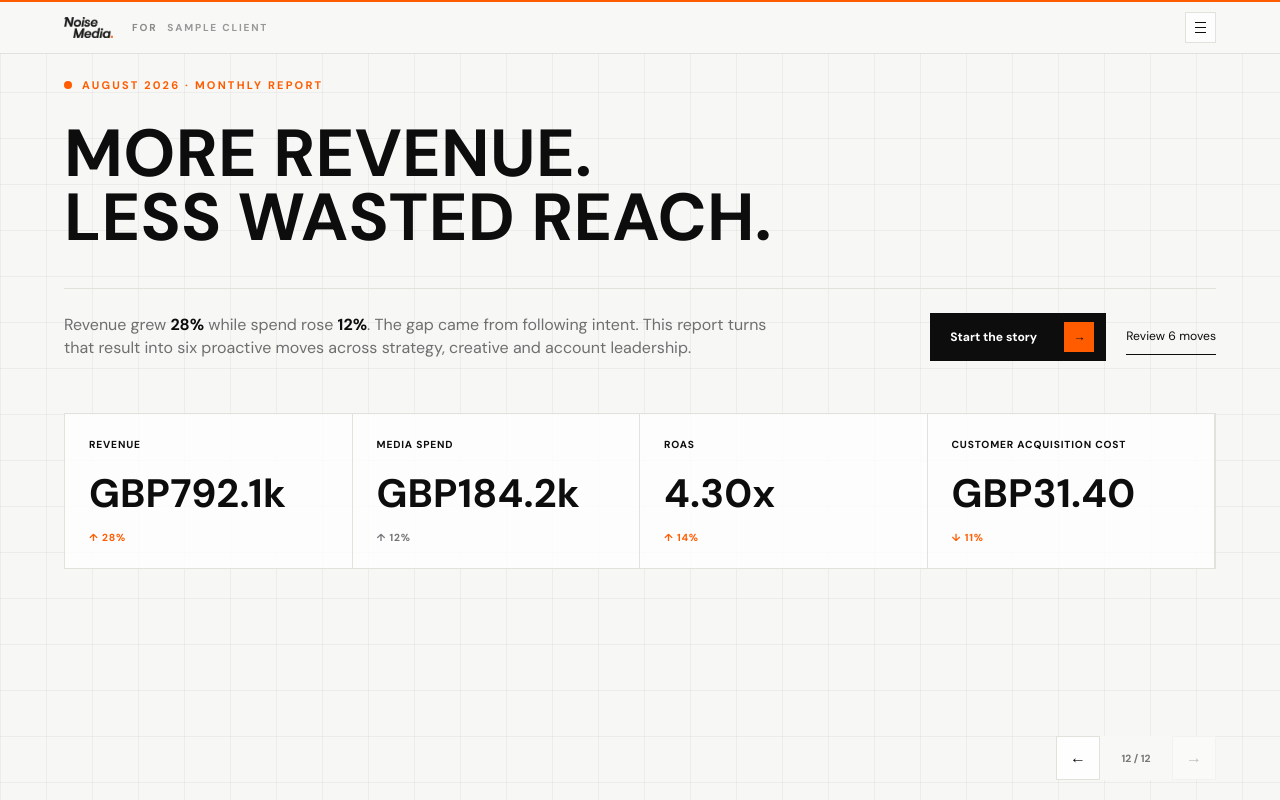
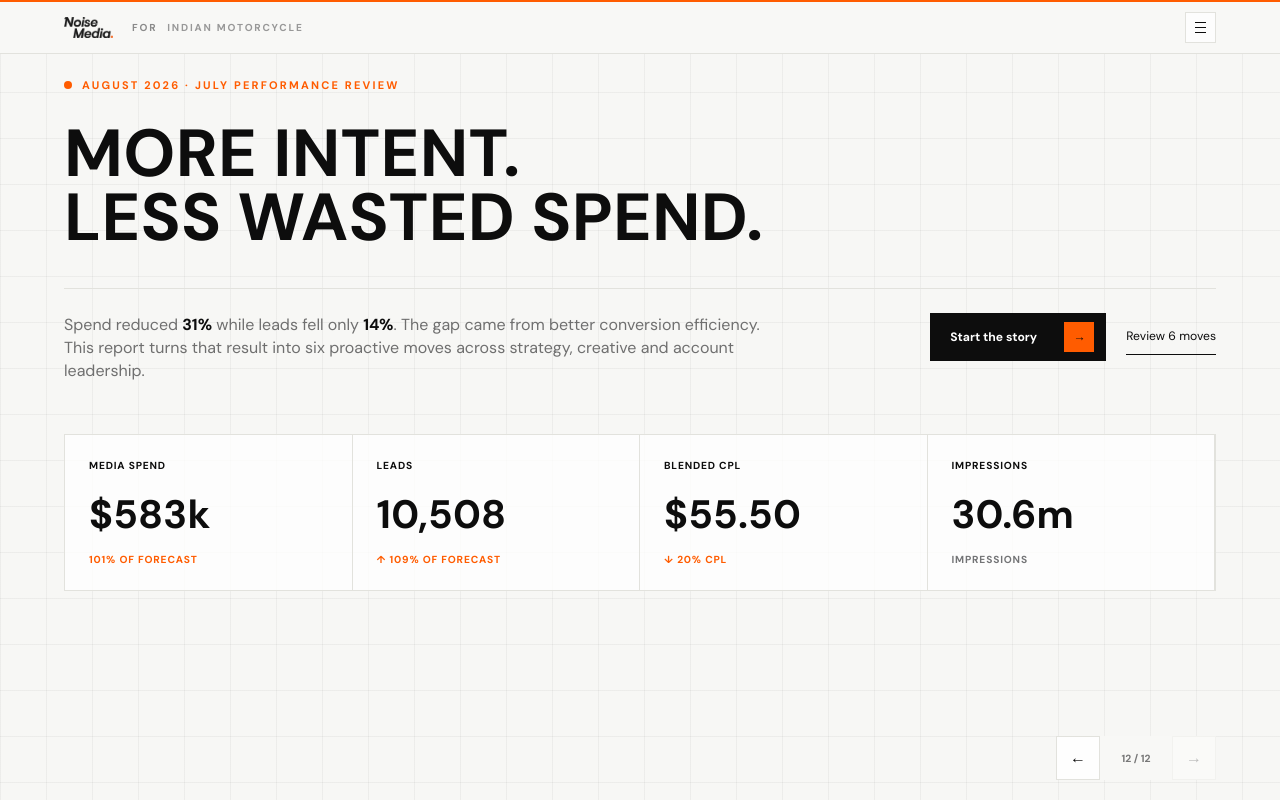
Before and after one commit to NOISEMEDIAGROUP/noise-client-reporting-template, a Next.js app: page / in a window 1280 px wide. Built offline with nearby package versions, Linux system fonts and the light colour scheme.

Commit message:
Use Indian Motorcycle data and clarify action register

```diff
--- a/app/page.tsx
+++ b/app/page.tsx
@@ -8,51 +8,51 @@ const chapters = [
   { id: "campaigns", number: "02", label: "Campaign breakdown" },
   { id: "channels", number: "03", label: "Channel breakdown" },
   { id: "creative", number: "04", label: "Winning creative" },
-  { id: "actions", number: "05", label: "Action register" },
+  { id: "actions", number: "05", label: "Overall learnings + next steps" },
 ];
 
 const campaigns = [
   {
-    name: "Always-on acquisition",
-    status: "Beat target",
-    result: "4.8x",
-    metric: "ROAS",
-    change: "+21% vs. last period",
-    bars: [42, 55, 58, 68, 72, 87, 96],
+    name: "Meta · Prospecting",
+    status: "Efficient scale",
+    result: "2,366",
+    metric: "leads",
+    change: "$116 CPL",
+    bars: [78, 72, 68, 63, 58, 51, 46],
     happened:
-      "Revenue grew faster than spend as budget shifted into creator-led product proof and higher-intent audiences.",
+      "Prospecting delivered 2,366 leads from $274.8K of spend, with lead volume holding up as investment reduced.",
     why: "The campaign gave people a use case, a reason to believe and a product demonstration within the first three seconds.",
     learning:
-      "Specific moments outperform generic lifestyle. Showing when the product matters makes the benefit instantly legible.",
-    next: "Scale the winning creator structure into three new need states. Increase budget by 15% while ROAS stays above 4.2x.",
+      "Direct model detail, finance and product proof are doing more work than broad lifestyle language.",
+    next: "Keep prospecting as the scale engine, but rotate in model-specific finance and riding-experience concepts before fatigue appears.",
   },
   {
-    name: "Summer launch",
-    status: "Built demand",
-    result: "3.7x",
-    metric: "ROAS",
-    change: "+34% new-customer revenue",
-    bars: [30, 48, 71, 84, 76, 69, 73],
+    name: "Meta · Retargeting",
+    status: "Most efficient",
+    result: "2,711",
+    metric: "leads",
+    change: "$20 CPL",
+    bars: [44, 49, 56, 61, 70, 77, 91],
     happened:
-      "The launch created a strong first-week spike, then settled as frequency rose across the broadest prospecting audiences.",
+      "Retargeting generated more leads despite a 25% month-on-month spend reduction, with a 5.7% landing-page-to-lead rate.",
     why: "Distinctive colour and a clear seasonal cue earned attention. Repeated exposure without enough narrative variation limited the tail.",
     learning:
-      "A strong campaign world opens the door. A deeper bank of stories keeps it open once the launch moment passes.",
-    next: "Keep the visual world. Add product proof, creator reaction and comparison edits before the next frequency peak.",
+      "High-intent audiences reward direct, branded product-first creative and finance cues.",
+    next: "Protect the $20 CPL advantage while expanding model-specific retargeting and monitoring frequency by dealer tier.",
   },
   {
-    name: "Retention push",
-    status: "Most efficient",
-    result: "6.2x",
-    metric: "ROAS",
-    change: "18% of total revenue",
-    bars: [52, 48, 62, 59, 73, 80, 91],
+    name: "Google · PMax",
+    status: "Conversion engine",
+    result: "4,444",
+    metric: "conversions",
+    change: "$39.89 CPA",
+    bars: [41, 46, 53, 62, 70, 79, 87],
     happened:
-      "Email-engaged and recent-site audiences converted efficiently, but the available audience capped total volume.",
+      "Performance Max delivered 84% of Google conversions, with Chief, Pursuit and Scout carrying the largest volume.",
     why: "The message acknowledged existing product knowledge and moved straight to a new reason to buy. No re-introduction needed.",
     learning:
-      "Retention creative should reward familiarity. The more we know about the audience, the less the ad needs to explain.",
-    next: "Build sequential messages by recency and previous purchase. Protect efficiency rather than forcing spend into a finite pool.",
+      "Weighted value and model-level signal quality matter more now than simply finding more lead volume.",
+    next: "Move PMax to weighted conversion values and use Max Conversion Value so the account optimises toward desirable bikes, not just form fills.",
   },
 ];
 
@@ -60,83 +60,83 @@ const channels = [
   {
     name: "Meta",
     role: "Scale engine",
-    spend: "GBP112k",
-    result: "4.6x ROAS",
+    spend: "$381k",
+    result: "5,267 leads",
     share: "65% of spend",
     driver:
-      "Creator-led demonstrations did the heavy lifting. Advantage+ found volume once the creative made the benefit obvious.",
+      "Meta delivered 50% of total leads, with retargeting producing 2,711 leads at $20 CPL and prospecting adding 2,366.",
     learnt:
-      "Creative breadth, not narrower targeting, unlocked the next pocket of efficient reach.",
+      "The account can reduce spend and still hold volume when creative and audience intent are aligned.",
     action:
-      "Refresh the top three concepts with new openings every 14 days. Keep the body of the ad recognisable.",
+      "Maintain stage-specific creative: aspirational motion for consideration, model detail for prospecting and direct finance/product proof for retargeting.",
   },
   {
     name: "Google",
     role: "Intent capture",
-    spend: "GBP53k",
-    result: "4.1x ROAS",
-    share: "25% of spend",
+    spend: "$201k",
+    result: "5,287 conversions",
+    share: "35% of spend",
     driver:
-      "Brand search converted efficiently after paid social lifted demand. Shopping gained from cleaner product-group bidding.",
+      "Performance Max drove 4,444 conversions at $39.89 CPA; Brand Search added 843 at $28.65 CPA.",
     learnt:
-      "Search performed best when social had already created the question. The channels are compounding, not competing.",
+      "Search is capturing the demand Meta creates, but model value and product mix need to influence optimisation.",
     action:
-      "Expand non-brand coverage around the three need states proven in social. Hold brand budget to true demand.",
+      "Apply weighted conversion values, scale Catch All where model quality is strongest and switch on AI Max for Brand.",
   },
   {
-    name: "TikTok",
-    role: "Learning engine",
-    spend: "GBP19.2k",
-    result: "2.8x ROAS",
-    share: "10% of spend",
+    name: "Portfolio mix",
+    role: "Model balance",
+    spend: "$583k",
+    result: "10,508 leads",
+    share: "July total",
     driver:
-      "Fast, face-first openings lifted attention, but the transition from story to product page lost too much intent.",
+      "Scout still supplied 4,197 leads, while Bagger rose to 2,177 and became the second-largest model signal.",
     learnt:
-      "The platform can generate curiosity. The landing experience needs to finish the same story the creator starts.",
+      "Bagger is now aligned to its 29% retail target; Touring and Chief remain underrepresented and need deliberate investment.",
     action:
-      "Test a creator-matched landing page and keep investment capped until post-click conversion improves by 20%.",
+      "Hold Bagger momentum and build dedicated Touring/Chief routes so the portfolio is not over-dependent on Scout.",
   },
 ];
 
 const creatives = [
   {
-    title: "Product in hand",
-    channel: "Meta · Prospecting",
-    primary: "6.1x",
-    primaryLabel: "ROAS",
-    secondary: "GBP23.90 CPA",
+    title: "Challenger POV",
+    channel: "Meta · Consideration",
+    primary: "3.09%",
+    primaryLabel: "CTR",
+    secondary: "23K LPV",
     worked:
-      "The product fills the frame before the viewer has time to scroll. Scale, colour and direct product interaction do the stopping.",
+      "A first-person riding perspective makes the experience legible immediately and gives the viewer a reason to imagine the bike in motion.",
     take:
-      "Lead with product truth. Use the first frame to make the ad identifiable without a logo or headline.",
+      "Upper-funnel creative can sell the riding experience before it sells the specification.",
     future:
-      "Carry the close-up structure into texture, leak-proof and size demonstrations.",
+      "Cut the longer Porch House story into 6–15 second edits with the bike moving in the opening frame.",
   },
   {
-    title: "Run with it",
-    channel: "TikTok · Prospecting",
-    primary: "38%",
-    primaryLabel: "Hook rate",
-    secondary: "GBP28.10 CPA",
+    title: "Scout Monthly Payments",
+    channel: "Meta · Conversion prospecting",
+    primary: "798",
+    primaryLabel: "leads",
+    secondary: "$101 CPL",
     worked:
-      "Motion starts immediately and the cobalt styling feels native to the wider campaign without looking like a cut-down TV ad.",
+      "The payment proposition makes the value exchange concrete while keeping the bike central, turning consideration into a measurable action.",
     take:
-      "Movement earns the first second. Product presence needs to arrive just as quickly to turn attention into intent.",
+      "A specific affordability cue can do more conversion work than a broad lifestyle promise.",
     future:
-      "Test the same motion hook with a product close-up at 0.5 seconds and creator voiceover from frame one.",
+      "Build payment variants for Bagger, Touring and Chief, then sequence them against model-specific landing pages.",
   },
   {
-    title: "Ritual reset",
-    channel: "Meta · Retargeting",
-    primary: "4.9x",
-    primaryLabel: "ROAS",
-    secondary: "2.1% CTR",
+    title: "Chieftain Finance",
+    channel: "Meta · Conversion retargeting",
+    primary: "212",
+    primaryLabel: "leads",
+    secondary: "$17 CPL",
     worked:
-      "A simple top-down composition makes the product feel part of an everyday ritual. Familiar objects create context at a glance.",
+      "A direct finance message and detailed bike view answer the final question for high-intent riders without over-explaining.",
     take:
-      "Still life works when every prop explains the use moment. Decoration without meaning is just clutter.",
+      "Retargeting should be product-first, branded and specific. The audience has already done the dreaming.",
     future:
-      "Build a repeatable visual system around workday, workout and weekend rituals.",
+      "Create finance and trade-in routes for each priority model, with the strongest proof in the first frame.",
   },
 ];
 
@@ -145,61 +145,61 @@ const actions = [
     code: "A-01",
     workstream: "Strategy",
     priority: "Scale now",
-    signal: "Always-on acquisition reached 4.8x ROAS, 21% above the previous period.",
-    action: "Reallocate the next 15% of budget into three proven need states. Lock channel roles before spend moves.",
+    signal: "July delivered 10,508 leads at $55.50 CPL, 7% below forecast.",
+    action: "Reinvest into the account at improved cost levels to rebuild volume without giving back the efficiency gain.",
     owner: "Strategy + Paid",
     due: "Week 1",
-    success: "ROAS >4.2x. CAC holds.",
+    success: "CPL ≤$60; leads rebuild.",
   },
   {
     code: "A-02",
     workstream: "Strategy",
     priority: "Build",
-    signal: "This period gave us a signal. The next quarter needs a system built from it.",
-    action: "Turn the three need states into a quarterly growth map with audience, proposition, channel and measurement owner.",
-    owner: "Strategy + Account",
-    due: "16 Sep",
-    success: "Q4 growth map approved.",
+    signal: "PMax drove 84% of Google conversions and concentrated on Chief, Pursuit and Scout.",
+    action: "Introduce weighted conversion values and switch on Max Conversion Value to prioritise desirable bike sales, not lead volume.",
+    owner: "Paid + Strategy",
+    due: "Before next pacing call",
+    success: "Model mix improves; CPL ≤$60.",
   },
   {
     code: "A-03",
     workstream: "Creative",
     priority: "Produce",
-    signal: "Three creative families generated 62% of prospecting revenue.",
-    action: "Commission three territories and nine opening frames. Pre-approve a 14-day rotation before frequency peaks.",
+    signal: "Bagger reached 29% of July leads; Touring and Chief remain at 4% each.",
+    action: "Launch 3–4 Bagger concepts and expand Touring/Chief creative using rider-led lifestyle, product detail and finance.",
     owner: "Creative",
-    due: "12 Sep",
-    success: "3 territories live. CPA within 5%.",
+    due: "Next production sprint",
+    success: "Bagger holds ≥29%; mix broadens.",
   },
   {
     code: "A-04",
     workstream: "Creative",
     priority: "Prove",
-    signal: "TikTok earned a 38% hook rate but lost intent after the click.",
-    action: "Ship a creator-matched landing page and message-continuity test for the winning story.",
-    owner: "Creative + Growth",
-    due: "20 Sep",
-    success: "Post-click CVR rises 20%.",
+    signal: "Challenger POV hit 3.09% CTR; static and lifestyle low performers were more text-heavy.",
+    action: "Build a stage-specific creative matrix: experience-led video, product-first prospecting and branded finance retargeting.",
+    owner: "Creative + Paid",
+    due: "Before next flight",
+    success: "4 territories live; CTR/CPL at benchmark.",
   },
   {
     code: "A-05",
     workstream: "Account",
     priority: "Orchestrate",
-    signal: "The strongest decisions currently sit inside the monthly report.",
-    action: "Run a fortnightly performance × creative council. Leave with one approved test, one owner and one kill rule.",
-    owner: "Account",
-    due: "Start 11 Sep",
-    success: "4 tests/month. 100% owner coverage.",
+    signal: "Production can move faster than feedback and red-flagged routes can stay in working folders.",
+    action: "Quarantine rejected political, Harley and profanity routes and introduce Cleared / Awaiting Feedback / Not Shipping status.",
+    owner: "Account + Creative",
+    due: "48 hours",
+    success: "No unapproved asset reaches media.",
   },
   {
     code: "A-06",
     workstream: "Account",
     priority: "De-risk",
-    signal: "Retention delivered 6.2x ROAS from a finite audience pool.",
-    action: "Bring a 30-day forecast with spend ceilings, fatigue triggers and the next client approval needed.",
-    owner: "Account + Paid",
-    due: "Before next pacing call",
-    success: "No unplanned overspend. Next decision pre-approved.",
+    signal: "July reporting shows lead volume, not downstream model value.",
+    action: "Set a weekly Power BI/CRM quality loop, reconcile selected model to lead form and bring a 30-day decision forecast.",
+    owner: "Account + Data",
+    due: "Start next week",
+    success: "Quality tracked; next approval pre-booked.",
   },
 ];
 
@@ -303,7 +303,7 @@ export default function Home() {
         </button>
         <div className="report-name">
           <span>For</span>
-          <strong>Sample client</strong>
+          <strong>Indian Motorcycle</strong>
         </div>
         <button
           className="menu-toggle"
@@ -360,16 +360,17 @@ export default function Home() {
         aria-label="Horizontal performance report"
       >
         <section className="chapter hero" id="overview" data-story-panel>
-          <div className="hero-kicker reveal">August 2026 · Monthly report</div>
+          <div className="hero-kicker reveal">August 2026 · July performance review</div>
           <h1>
-            More revenue.
+            <span className="sr-only">More revenue.</span>
+            More intent.
             <br />
-            <span>Less wasted reach.</span>
+            <span>Less wasted spend.</span>
           </h1>
           <div className="hero-bottom">
             <p className="hero-summary">
-              Revenue grew <strong>28%</strong> while spend rose <strong>12%</strong>.
-              The gap came from following intent. This report turns that result
+              Spend reduced <strong>31%</strong> while leads fell only <strong>14%</strong>.
+              The gap came from better conversion efficiency. This report turns that result
               into six proactive moves across strategy, creative and account leadership.
             </p>
             <div className="hero-actions">
@@ -387,24 +388,24 @@ export default function Home() {
           </div>
           <div className="metric-ribbon" aria-label="Headline performance">
             <div>
-              <span>Revenue</span>
-              <strong>GBP792.1k</strong>
-              <small className="up">↑ 28%</small>
+              <span>Media spend</span>
+              <strong>$583k</strong>
+              <small className="up">101% of forecast</small>
             </div>
             <div>
-              <span>Media spend</span>
-              <strong>GBP184.2k</strong>
-              <small>↑ 12%</small>
+              <span>Leads</span>
+              <strong>10,508</strong>
+              <small className="up">↑ 109% of forecast</small>
             </div>
             <div>
-              <span>ROAS</span>
-              <strong>4.30x</strong>
-              <small className="up">↑ 14%</small>
+              <span>Blended CPL</span>
+              <strong>$55.50</strong>
+              <small className="up">↓ 20% CPL</small>
             </div>
             <div>
-              <span>Customer acquisition cost</span>
-              <strong>GBP31.40</strong>
-              <small className="up">↓ 11%</small>
+              <span>Impressions</span>
+              <strong>30.6m</strong>
+              <small>impressions</small>
             </div>
           </div>
         </section>
@@ -415,16 +416,15 @@ export default function Home() {
             number="01"
             eyebrow="Overall performance"
             title="Efficiency improved because spend followed intent."
-            intro="This was not growth bought at any cost. Revenue outpaced investment because the account moved money toward what audiences were already telling us worked."
+            intro="This was not volume bought at any cost. Leads held up while investment reduced because the account moved money toward the audiences, models and messages already showing intent."
           />
 
             <div className="performance-story">
             <div className="story-beat">
               <span>What happened</span>
-              <strong>+GBP173k</strong>
+              <strong>10,508 leads</strong>
               <p>
-                Incremental revenue versus July, with 73% of the growth coming
-                from new customers.
+                July lead volume beat forecast by 9% while spend landed at 101% of plan.
               </p>
             </div>
             <div className="connector" aria-hidden="true">→</div>
@@ -432,8 +432,8 @@ export default function Home() {
               <span>Why it happened</span>
               <strong>3 shifts</strong>
               <p>
-                Earlier creative rotation. Higher-intent budget allocation.
-                Clearer roles for each channel.
+                Spend down 31%. CPL down 20%. Retargeting held volume while
+                PMax concentrated conversion demand.
               </p>
             </div>
             <div className="connector" aria-hidden="true">→</div>
@@ -441,8 +441,8 @@ export default function Home() {
               <span>What we learnt</span>
               <strong>Clarity scales</strong>
               <p>
-                The more specific the use moment, the easier it was for media to
-                find the right customer.
+                Model detail and finance cues help media find the right rider;
+                broad lifestyle alone does not.
               </p>
             </div>
             </div>
@@ -452,29 +452,27 @@ export default function Home() {
             <div className="evidence-grid">
             <article className="evidence-card chart-card">
               <div className="card-topline">
-                <span>Revenue vs. spend</span>
-                <small>Indexed · July = 100</small>
+                <span>July actual vs. forecast</span>
+                <small>Forecast = 100</small>
               </div>
-              <div className="comparison-chart" aria-label="Revenue index 128, spend index 112">
+              <div className="comparison-chart" aria-label="Spend index 101, leads index 109">
                 <div className="chart-axis"><span>130</span><span>100</span><span>70</span></div>
                 <div className="bar-group">
-                  <div><i style={{ height: "77%" }} /><span>Spend</span><b>112</b></div>
-                  <div><i className="revenue" style={{ height: "94%" }} /><span>Revenue</span><b>128</b></div>
+                  <div><i style={{ height: "71%" }} /><span>Spend</span><b>101</b></div>
+                  <div><i className="revenue" style={{ height: "82%" }} /><span>Leads</span><b>109</b></div>
                 </div>
               </div>
             </article>
             <article className="evidence-card quote-card">
               <span className="mini-label">The takeaway</span>
               <blockquote>
-                We did not just find more people. We gave the right people more
-                reasons to act.
+                Volume softened. Efficiency did not.
               </blockquote>
               <details>
                 <summary>See the evidence behind this view</summary>
                 <p>
-                  Conversion rate rose 13%, high-intent audience revenue rose 31%
-                  and the best three creative families held 62% of prospecting
-                  revenue without a rise in blended frequency.
+                  Conversion rate rose 14%, CPL improved 20% and retargeting
+                  delivered 2,711 leads at $20 CPL despite a 25% spend reduction.
                 </p>
               </details>
             </article>
@@ -485,30 +483,30 @@ export default function Home() {
             <article className="result-replay">
             <div className="replay-intro">
               <span className="mini-label">Result brought to life</span>
-              <h3>Budget followed the strongest signal</h3>
+              <h3>July did more with less</h3>
               <p>
-                The team moved GBP22k from broad lifestyle activity into three
-                product-specific need states during the period.
+                The account delivered 10,508 leads at $55.50 CPL while spend held
+                at 101% of forecast.
               </p>
             </div>
             <div className="replay-comparison">
               <div>
-                <span>Before</span>
-                <strong>48%</strong>
-                <small>Spend against high intent</small>
-                <i><b style={{ width: "48%" }} /></i>
+                <span>Forecast</span>
+                <strong>$60</strong>
+                <small>Blended CPL</small>
+                <i><b style={{ width: "76%" }} /></i>
               </div>
               <div className="after">
-                <span>After</span>
-                <strong>61%</strong>
-                <small>Spend against high intent</small>
-                <i><b style={{ width: "61%" }} /></i>
+                <span>Actual</span>
+                <strong>$55.50</strong>
+                <small>Blended CPL</small>
+                <i><b style={{ width: "69%" }} /></i>
               </div>
             </div>
             <div className="replay-impact">
               <span>Impact</span>
-              <strong>3.7x to 4.8x</strong>
-              <p>ROAS improved while prospecting revenue continued to grow.</p>
+              <strong>109% of forecast</strong>
+              <p>Lead volume beat plan while conversion efficiency improved.</p>
               <button onClick={() => jumpTo("actions")}>Decision triggered · A-01</button>
             </div>
             </article>
@@ -637,8 +635,8 @@ export default function Home() {
                 <span className="creative-rank">0{index + 1}</span>
                 <span className="creative-image">
                   <img
-                    src="/sample-creative-triptych.png"
-                    alt={`${item.title} sample campaign creative`}
+                    src="/indian-creative-triptych.png"
+                    alt={`${item.title} Indian Motorcycle campaign creative`}
                     style={{ left: `${index * -100}%` }}
                   />
                   <i>{item.channel}</i>
@@ -677,15 +675,21 @@ export default function Home() {
           <div className="story-panel action-lead-panel" data-story-panel>
             <ChapterHeader
             number="05"
-            eyebrow="Live action register"
+            eyebrow="Overall learnings + next steps"
             title="The report becomes the plan."
-            intro="Every recommendation has a source, an owner, a due date and a threshold that tells us whether to scale, change or stop."
+            intro="The period leaves us with three clear learnings — and six decisions across strategy, creative and account leadership."
           />
 
             <div className="register-summary">
+            <span className="live-register-label">Live action register</span>
             <div><strong>{actions.length}</strong><span>Moves</span></div>
             <div><strong>{actionStatuses.filter((status) => status !== "Ready").length}</strong><span>Moved forward</span></div>
             <p>Three workstreams. Six moves. Each one has an owner, a deadline, a guardrail and a decision it unlocks.</p>
+            </div>
+            <div className="learning-strip" aria-label="Overall learnings">
+              <article><span>01 · Efficiency</span><strong>Intent is the lever.</strong><p>Spend can reduce without surrendering volume when model, audience and message agree.</p></article>
+              <article><span>02 · Portfolio</span><strong>Bagger is moving.</strong><p>Its 29% lead share now matches retail intent; Touring and Chief need a deliberate push.</p></article>
+              <article><span>03 · Quality</span><strong>Lead volume is not value.</strong><p>CRM and Power BI need to close the loop from selected model to downstream quality.</p></article>
             </div>
           </div>
 
```
Also changed, not shown: app/globals.css (+28 -13 lines), public/indian-creative-triptych.png (added).
